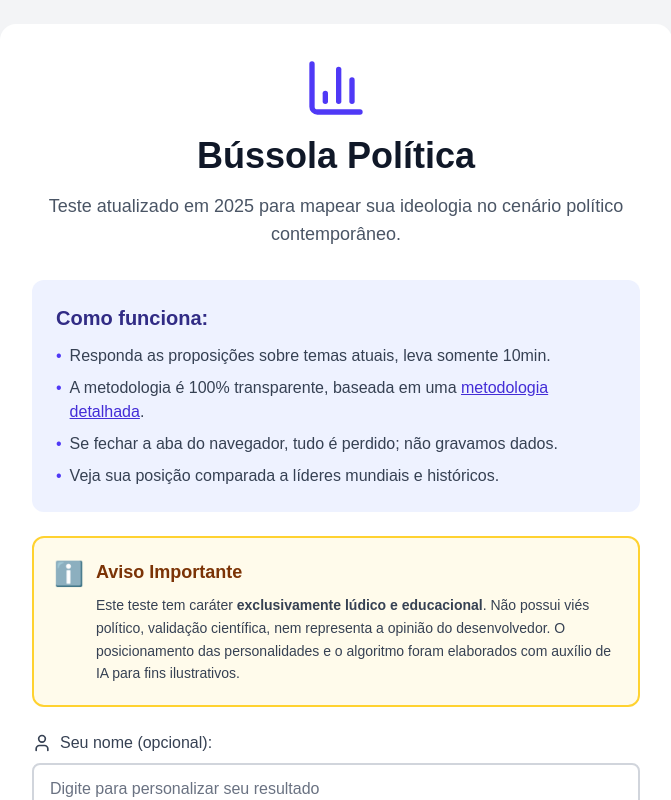
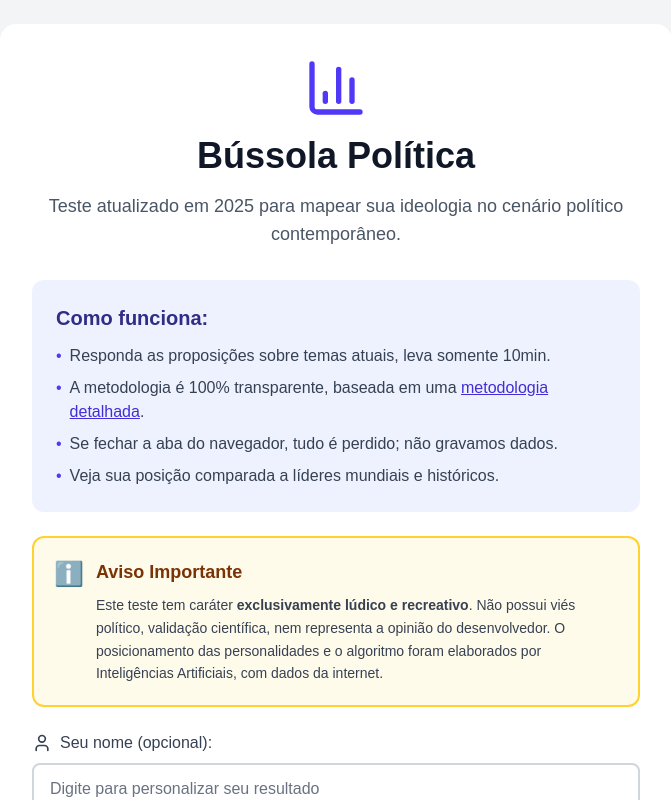
Before and after one commit to RomuloMaltez/bussola-politica, a Next.js app: page / in a window 1280 px wide. Shown: the top 800 px of the page, without its empty margins (304-975 px from the left). Built offline with nearby package versions, Linux system fonts and the light colour scheme.

Commit message:
feat:melhoria no texto dodisclaimer

```diff
--- a/components/PoliticalCompassTest.tsx
+++ b/components/PoliticalCompassTest.tsx
@@ -499,7 +499,7 @@ Faça você também: https://bussola-politica.vercel.app/`;
               <div>
                 <h3 className="text-lg font-semibold text-amber-900 mb-2">Aviso Importante</h3>
                 <p className="text-sm text-gray-700 leading-relaxed">
-                  Este teste tem caráter <strong>exclusivamente lúdico e educacional</strong>. Não possui viés político, validação científica, nem representa a opinião do desenvolvedor. O posicionamento das personalidades e o algoritmo foram elaborados com auxílio de IA para fins ilustrativos.
+                  Este teste tem caráter <strong>exclusivamente lúdico e recreativo</strong>. Não possui viés político, validação científica, nem representa a opinião do desenvolvedor. O posicionamento das personalidades e o algoritmo foram elaborados por Inteligências Artificiais, com dados da internet.
                 </p>
               </div>
             </div>
@@ -933,7 +933,7 @@ Faça você também: https://bussola-politica.vercel.app/`;
 
             <div className="mt-6 pt-6 border-t border-gray-200">
               <p className="text-xs text-gray-500 text-center leading-relaxed">
-                <strong>Disclaimer:</strong> Este teste tem caráter exclusivamente lúdico e educacional. Não possui viés político, validação científica, nem representa a opinião do desenvolvedor. O posicionamento das personalidades e o algoritmo foram elaborados com auxílio de IA para fins ilustrativos. <strong>Contato:</strong> <a href="mailto:app.bussola.politica@gmail.com" className="text-indigo-600 hover:text-indigo-800 underline">app.bussola.politica@gmail.com</a>
+                <strong>Disclaimer:</strong> Este teste tem caráter exclusivamente lúdico e recreativo. Não possui viés político, validação científica, nem representa a opinião do desenvolvedor. O posicionamento das personalidades e o algoritmo foram elaborados por Inteligências Artificiais, com dados da internet. <strong>Contato:</strong> <a href="mailto:app.bussola.politica@gmail.com" className="text-indigo-600 hover:text-indigo-800 underline">app.bussola.politica@gmail.com</a>
               </p>
             </div>
           </div>
```
